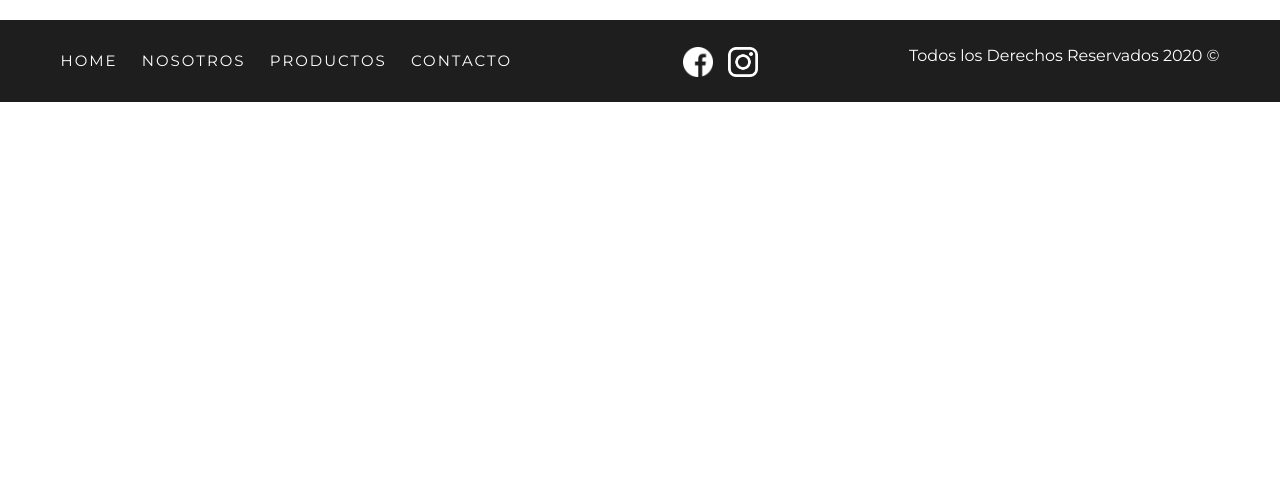
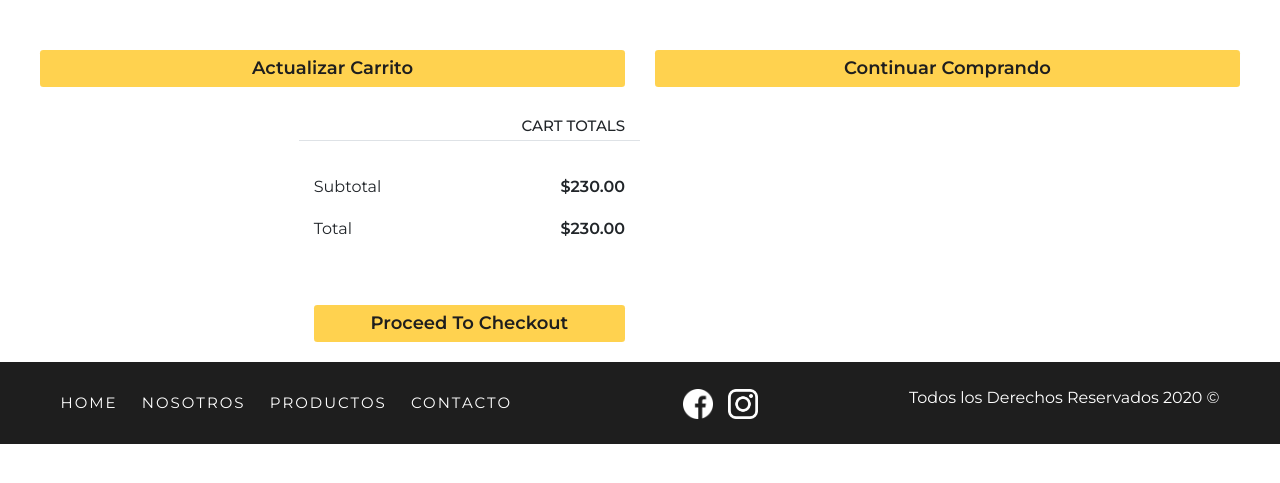
Before and after one commit to jdanielh24/MapasEstelaresLaguna, a PHP site: page /cart.php in a window 1280 px wide. Shown: the part 162-645 px from the top of the page. Run offline with PHP 8.4, Linux system fonts and the light colour scheme.

Commit message:
Agregar checkout

```diff
--- a/cart.php
+++ b/cart.php
@@ -117,7 +117,7 @@ if (isset($_SESSION['carrito'])) {
                 <td>$<?php echo $arregloCarrito[$i]['Precio']; ?></td>
                 <td><?php echo $arregloCarrito[$i]['Cantidad']; ?></td>
                 <td>$<?php echo $arregloCarrito[$i]['Precio'] * $arregloCarrito[$i]['Cantidad']; ?></td>
-                <td><a href="#" class="btn btn-primary btn-sm btnEliminar" data-id="<?php echo $arregloCarrito[$i]['Id'];?>">X</a></td>
+                <td><a href="#" class="btn btn-primary btn-sm btnEliminar" data-id="<?php echo $arregloCarrito[$i]['Id']; ?>">X</a></td>
               </tr>
 
           <?php }
@@ -126,6 +126,53 @@ if (isset($_SESSION['carrito'])) {
         </tbody>
       </table>
     </form>
+  </div>
+
+  <div class="contenedor seccion ">
+    <div class="">
+      <div class="row mb-5">
+        <div class="col-md-6 mb-3 mb-md-0">
+          <button class="boton boton-amarillo btn btn-block">Actualizar Carrito</button>
+        </div>
+        <div class="col-md-6">
+          <button class="boton boton-amarillo btn btn-block">Continuar comprando</button>
+        </div>
+      </div>
+
+    </div>
+    <div class="col-md-6 pl-5 seccion">
+      <div class="row justify-content-end">
+        <div class="col-md-7">
+          <div class="row">
+            <div class="col-md-12 text-right border-bottom mb-5">
+              <h3 class="text-black h4 text-uppercase">Cart Totals</h3>
+            </div>
+          </div>
+          <div class="row mb-3">
+            <div class="col-md-6">
+              <span class="text-black">Subtotal</span>
+            </div>
+            <div class="col-md-6 text-right">
+              <strong class="text-black">$230.00</strong>
+            </div>
+          </div>
+          <div class="row mb-5">
+            <div class="col-md-6">
+              <span class="text-black">Total</span>
+            </div>
+            <div class="col-md-6 text-right">
+              <strong class="text-black">$230.00</strong>
+            </div>
+          </div>
+
+          <div class="row">
+            <div class="col-md-12">
+              <button class="boton boton-amarillo btn btn-block" onclick="window.location='checkout.php'">Proceed To Checkout</button>
+            </div>
+          </div>
+        </div>
+      </div>
+    </div>
   </div>
 
   <?php include('layout/footer.php'); ?>
```
